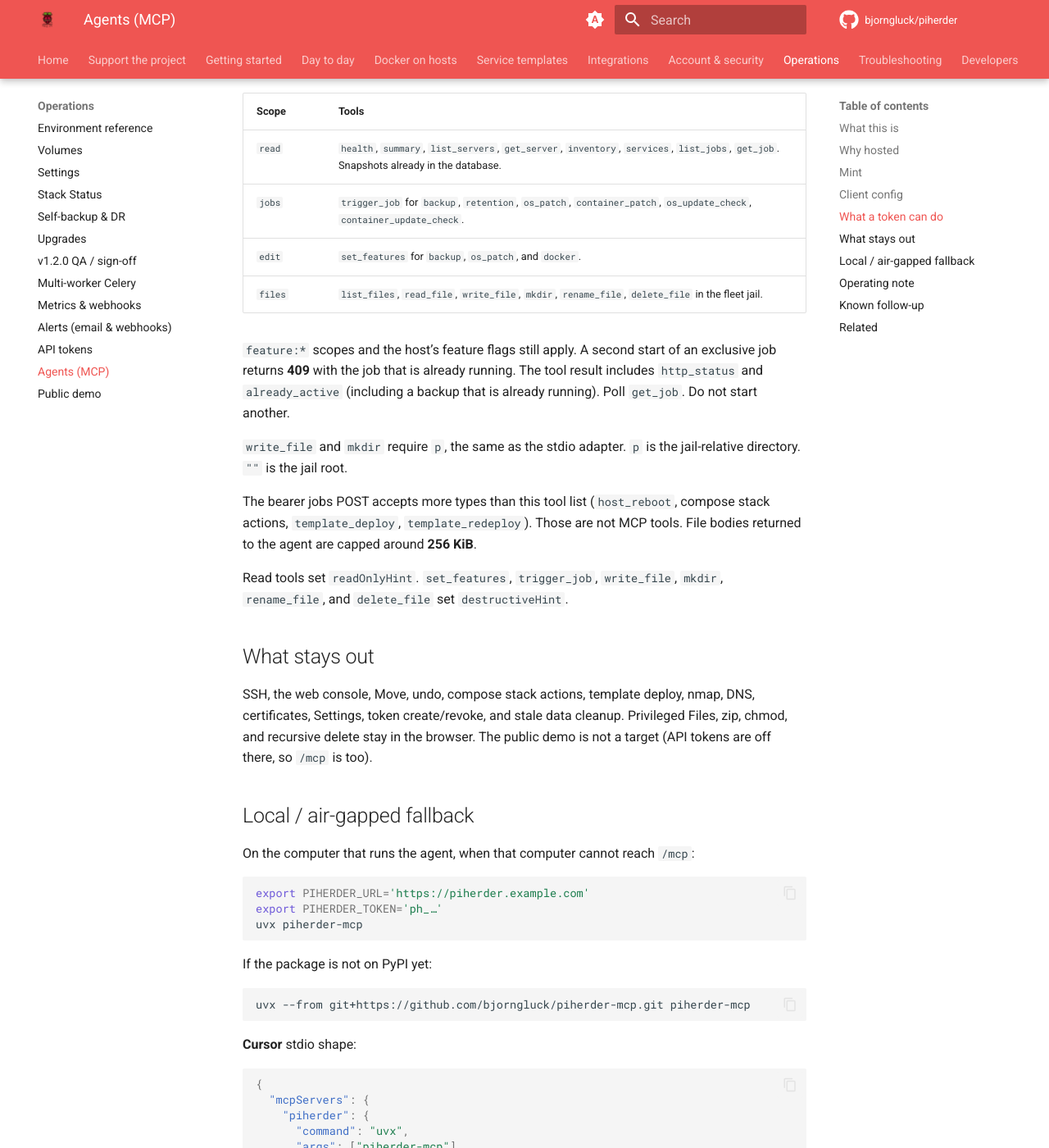
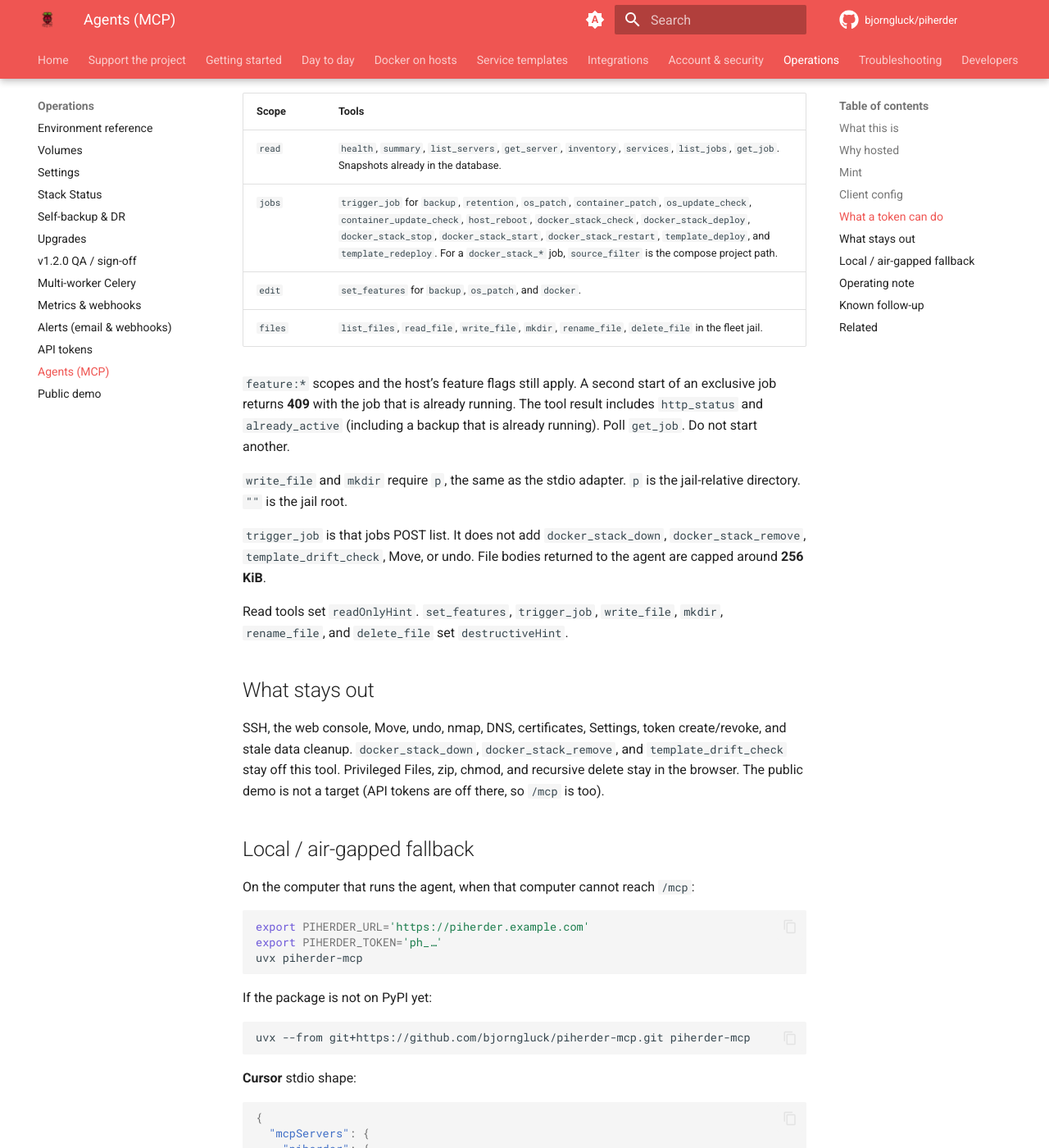
Before and after one commit to bjorngluck/piherder, an MkDocs documentation site: the page built from wiki/operations/mcp.md, in a window 1280 px wide and 1400 px high, scrolled down 2493 px. Shown: the whole window at 82% size. Built offline with MkDocs 1.6.1 and Material for MkDocs 9.7.7, drawn with Linux system fonts in a browser that asks for light colours; comment, search, counter and statistics services are not loaded; some of the changed text lies outside the part shown.

Commit message:
feat(mcp): expand trigger_job capabilities and update documentation
Add new job types to the trigger_job functionality, including host_reboot, docker_stack actions, and template deployment options. Update relevant documentation to reflect these changes, ensuring clarity on job types and their usage. Enhance test coverage for the new job types and confirm expected behavior in various scenarios.

```diff
--- a/wiki/operations/mcp.md
+++ b/wiki/operations/mcp.md
@@ -73,7 +73,7 @@
 | Scope | Tools |
 |-------|--------|
 | `read` | `health`, `summary`, `list_servers`, `get_server`, `inventory`, `services`, `list_jobs`, `get_job`. Snapshots already in the database. |
-| `jobs` | `trigger_job` for `backup`, `retention`, `os_patch`, `container_patch`, `os_update_check`, `container_update_check`. |
+| `jobs` | `trigger_job` for `backup`, `retention`, `os_patch`, `container_patch`, `os_update_check`, `container_update_check`, `host_reboot`, `docker_stack_check`, `docker_stack_deploy`, `docker_stack_stop`, `docker_stack_start`, `docker_stack_restart`, `template_deploy`, and `template_redeploy`. For a `docker_stack_*` job, `source_filter` is the compose project path. |
 | `edit` | `set_features` for `backup`, `os_patch`, and `docker`. |
 | `files` | `list_files`, `read_file`, `write_file`, `mkdir`, `rename_file`, `delete_file` in the fleet jail. |
 
@@ -81,13 +81,13 @@
 
 `write_file` and `mkdir` require `p`, the same as the stdio adapter. `p` is the jail-relative directory. `""` is the jail root.
 
-The bearer jobs POST accepts more types than this tool list (`host_reboot`, compose stack actions, `template_deploy`, `template_redeploy`). Those are not MCP tools. File bodies returned to the agent are capped around **256 KiB**.
+`trigger_job` is that jobs POST list. It does not add `docker_stack_down`, `docker_stack_remove`, `template_drift_check`, Move, or undo. File bodies returned to the agent are capped around **256 KiB**.
 
 Read tools set `readOnlyHint`. `set_features`, `trigger_job`, `write_file`, `mkdir`, `rename_file`, and `delete_file` set `destructiveHint`.
 
 ## What stays out
 
-SSH, the web console, Move, undo, compose stack actions, template deploy, nmap, DNS, certificates, Settings, token create/revoke, and stale data cleanup. Privileged Files, zip, chmod, and recursive delete stay in the browser. The public demo is not a target (API tokens are off there, so `/mcp` is too).
+SSH, the web console, Move, undo, nmap, DNS, certificates, Settings, token create/revoke, and stale data cleanup. `docker_stack_down`, `docker_stack_remove`, and `template_drift_check` stay off this tool. Privileged Files, zip, chmod, and recursive delete stay in the browser. The public demo is not a target (API tokens are off there, so `/mcp` is too).
 
 ## Local / air-gapped fallback
 
@@ -130,7 +130,7 @@
 
 Copy into the client that needs a short rule (Cursor rule, Grok skill, `CLAUDE.md`, Codex `AGENTS.md`):
 
-Call `summary` before changing anything. `trigger_job` only for the six types. On **409**, poll `get_job`. Files stay in the fleet jail. Do not invent SSH, Move, or a console. A token without `jobs`, `edit`, or `files` has no such tool.
+Call `summary` before changing anything. `trigger_job` for the jobs POST types listed above (`host_reboot`, the `docker_stack_*` actions on that list, and template deploy or redeploy included). For a stack job, `source_filter` is the compose project path. On **409**, poll `get_job`. Files stay in the fleet jail. Do not invent SSH, Move, undo, or a console. A token without `jobs`, `edit`, or `files` has no such tool.
 
 ## Known follow-up
 
```
Also changed, not shown: docs/API.md (+2 -2 lines), docs/PLAN_v1.8.0.md (+6 -5 lines), 2 other files.
